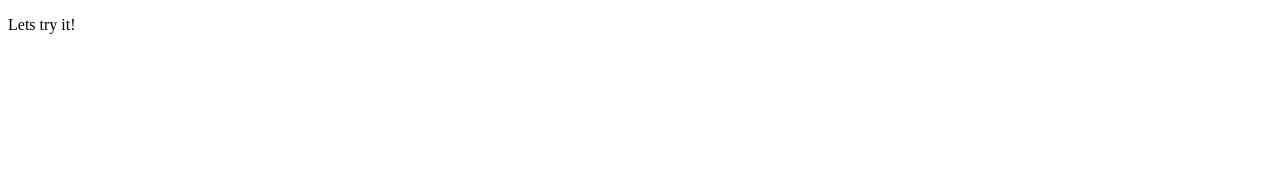
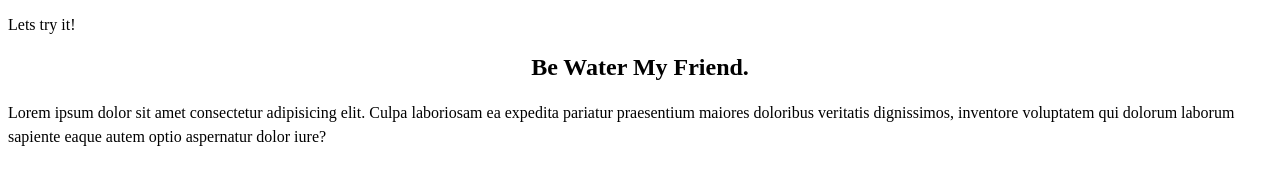
Before and after one commit to danooki/240522-TestGit, a plain HTML site: page index.html in a window 1280 px wide. Drawn offline with Linux system fonts and the light colour scheme.

Commit message:
Ciro's first push

```diff
--- a/index.html
+++ b/index.html
@@ -1,14 +1,21 @@
 <!DOCTYPE html>
 <html>
-
-<head>
+  <head>
     <meta charset="UTF-8" />
     <title>Test Gi</title>
-</head>
+  </head>
 
-<body>
+  <body>
     <p>Lets try it!</p>
 
-</body>
-
+    <section id="Ciro">
+      <h1 style="text-align: center">Be Water My Friend.</h1>
+      <p style="line-height: 1.5">
+        Lorem ipsum dolor sit amet consectetur adipisicing elit. Culpa
+        laboriosam ea expedita pariatur praesentium maiores doloribus veritatis
+        dignissimos, inventore voluptatem qui dolorum laborum sapiente eaque
+        autem optio aspernatur dolor iure?
+      </p>
+    </section>
+  </body>
 </html>
```
